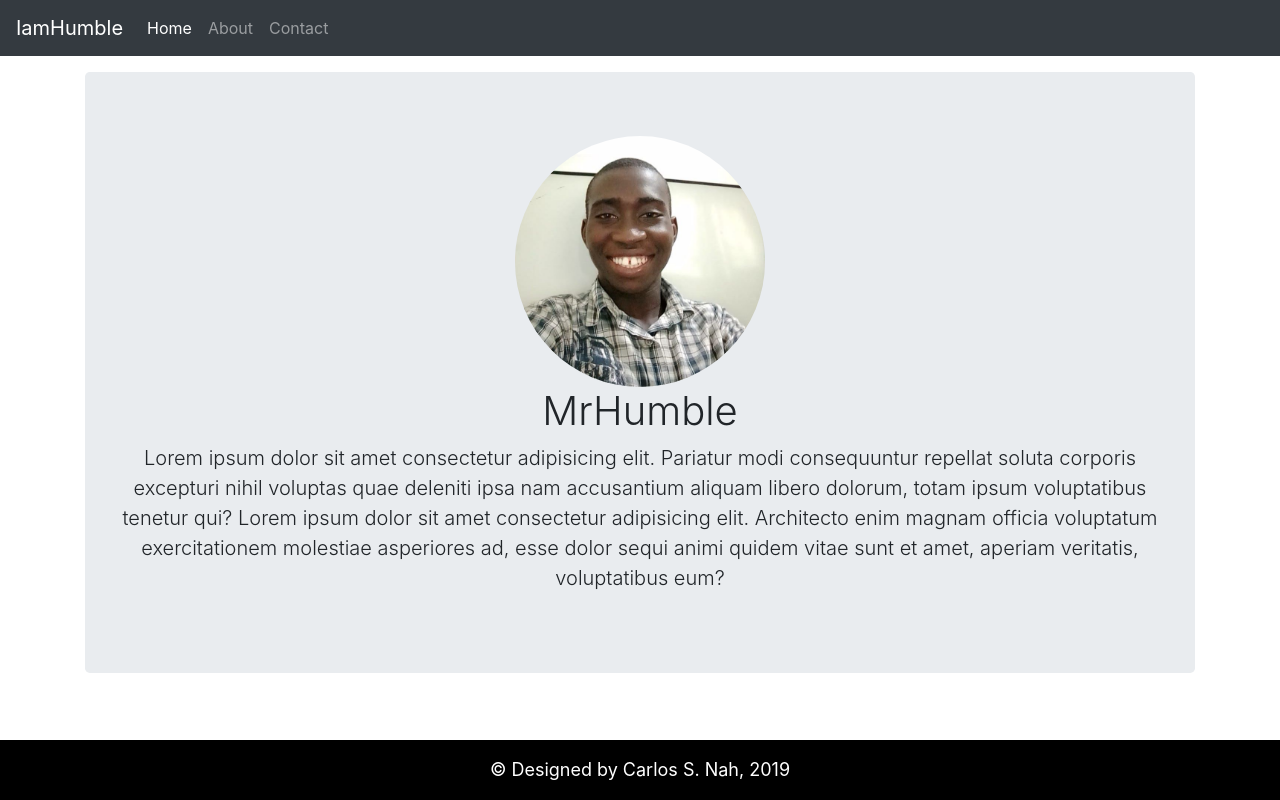
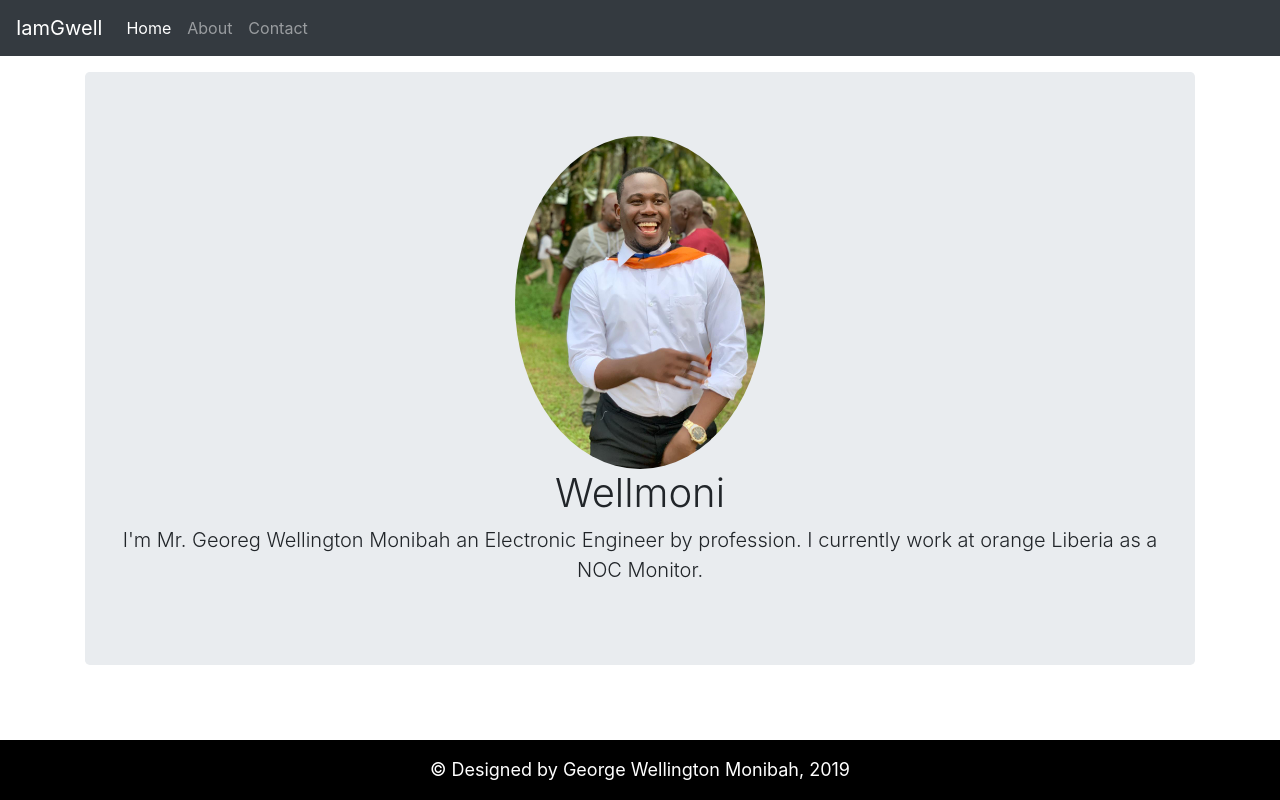
Before and after one commit to wellmoni/innovators-portfolio, a plain HTML site: page index.html in a window 1280 px wide. Drawn offline with nearby package versions, Linux system fonts and the light colour scheme.

Commit message:
first commit

```diff
--- a/index.html
+++ b/index.html
@@ -7,12 +7,12 @@
     <meta http-equiv="X-UA-Compatible" content="ie=edge">
     <link rel="stylesheet" href="css/bootstrap.css">
     <link rel="stylesheet" href="css/style.css">
-    <title>Carlos Porfolio</title>
+    <title>Wellmoni Porfolio</title>
 </head>
 
 <body>
     <nav class="navbar navbar-expand-md navbar-dark bg-dark">
-        <a class="navbar-brand" href="#">IamHumble</a>
+        <a class="navbar-brand" href="#">IamGwell</a>
         <button class="navbar-toggler" type="button" data-toggle="collapse" data-target="#navbarSupportedContent"
             aria-controls="navbarSupportedContent" aria-expanded="false" aria-label="Toggle navigation">
             <span class="navbar-toggler-icon"></span>
@@ -34,16 +34,12 @@
     </nav>
     <div class="container">
         <header class="jumbotron text-center mt-3 mb-3">
-            <img class="img-fluid rounded-circle" width="250" src="assets/img/carlos.jpg" alt="Carlos S. Nah">
-            <h1 class="display-1">MrHumble</h1>
-            <p class="lead">Lorem ipsum dolor sit amet consectetur adipisicing elit.
-                Pariatur modi consequuntur repellat soluta corporis excepturi nihil voluptas
-                quae deleniti ipsa nam accusantium
-                aliquam libero dolorum, totam ipsum voluptatibus tenetur qui?
-                Lorem ipsum dolor sit amet consectetur adipisicing elit.
-                Architecto enim magnam officia voluptatum exercitationem molestiae asperiores ad,
-                esse dolor sequi animi quidem vitae sunt et amet,
-                aperiam veritatis, voluptatibus eum?
+            <img class="img-fluid rounded-circle" width="250" src="assets/img/George.jpg" alt="George Wellington Monibah">
+            <h1 class="display-1">Wellmoni</h1>
+            <p class="lead">
+                I'm Mr. Georeg Wellington Monibah an Electronic Engineer by profession.
+                I currently work at orange Liberia as a NOC Monitor.
+
             </p>
         </header>
     </div>
@@ -57,7 +53,7 @@
     </main>
     <footer class="footer text-center">
         <div class="container">
-            <p>&copy; Designed by Carlos S. Nah, 2019</p>
+            <p>&copy; Designed by George Wellington Monibah, 2019</p>
         </div>
     </footer>
     <script src="https://code.jquery.com/jquery-3.4.1.slim.min.js"
```
Also changed, not shown: assets/img/George.JPG (added), assets/img/carlos.jpg (deleted).
